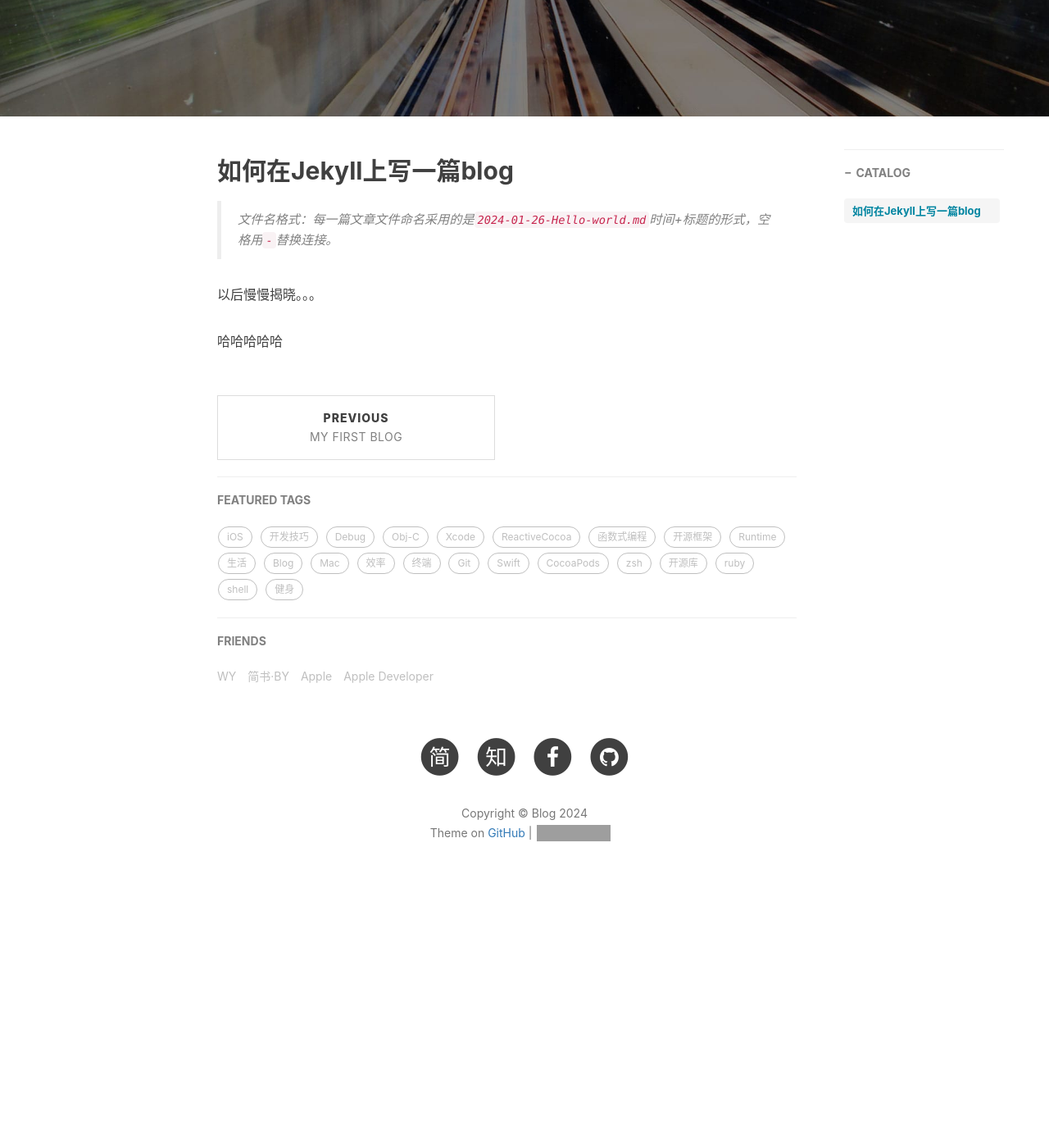
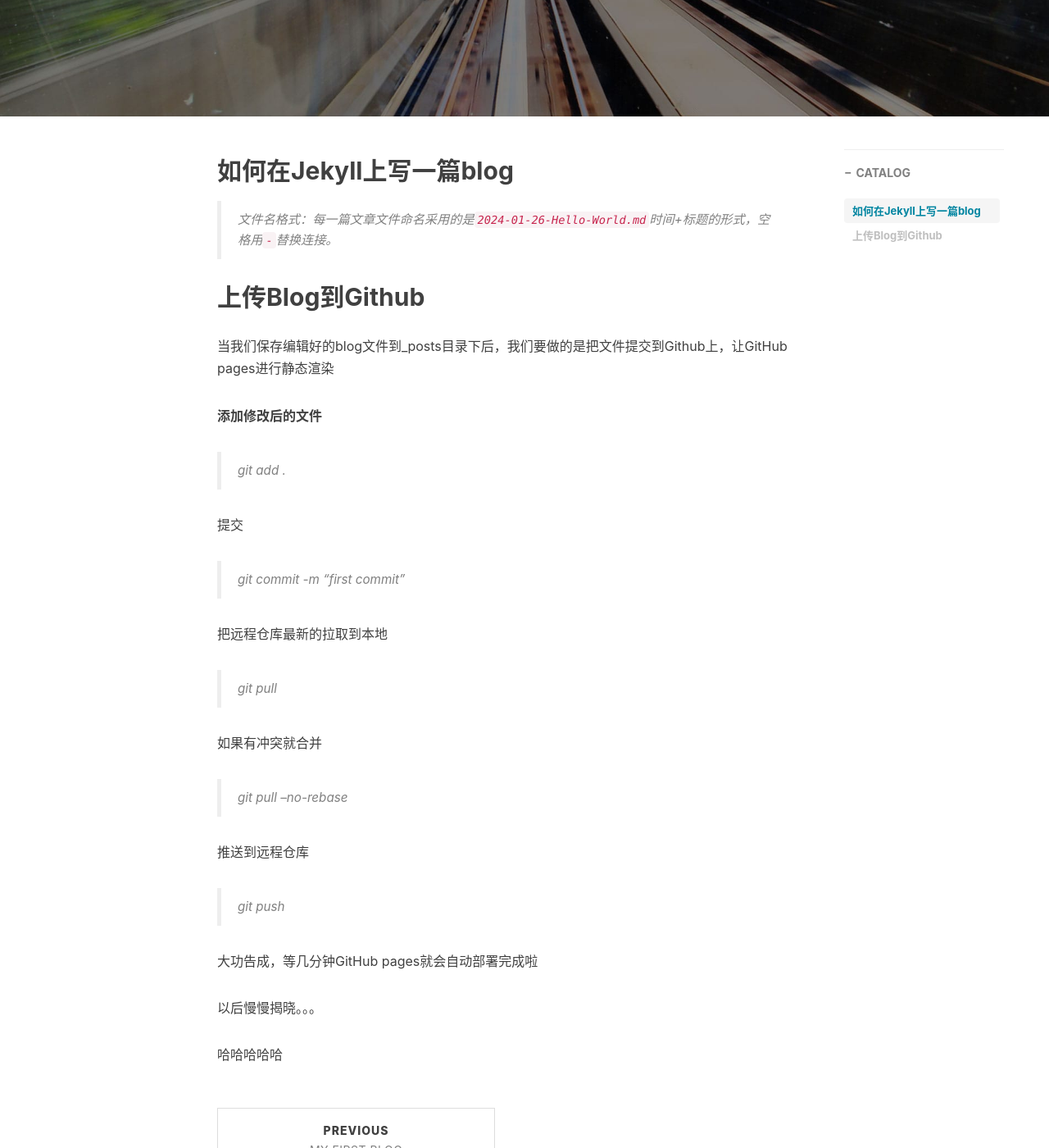
Before and after one commit to tongyongtao/tongyongtao.github.io, a Jekyll site: the page built from _posts/2024-01-26-如何在Jekyll上写一篇blog.md, in a window 1280 px wide and 1400 px high, scrolled down 381 px. Shown: the whole window at 82% size. Built offline with Jekyll 4.4.1, drawn with Linux system fonts in a browser that asks for light colours; nearby versions of some CDN libraries; comment, search, counter and statistics services are not loaded; before the commit the page ends 1501 px from its top, so only the background shows below that; some of the changed text lies outside the part shown; grey boxes are pictures that could not be loaded.

Commit message:
update blog

```diff
--- a/_posts/2024-01-26-如何在Jekyll上写一篇blog.md
+++ b/_posts/2024-01-26-如何在Jekyll上写一篇blog.md
@@ -1,7 +1,7 @@
 ---
 layout:     post   				    # 使用的布局（不需要改）
 title:      如何在Jekyll上写一篇blog 				# 标题
-subtitle:   如何在Jekyll上写一篇blog       #副标题
+subtitle:   边学，边记录       #副标题
 date:       2024-01-26 				  # 时间
 author:     Tong 						# 作者
 header-img: img/post-bg-2015.jpg 	#这篇文章标题背景图片
@@ -11,7 +11,43 @@ tags:								#标签
 ---
 
 ## 如何在Jekyll上写一篇blog
->文件名格式：每一篇文章文件命名采用的是`2024-01-26-Hello-world.md`时间+标题的形式，空格用`-`替换连接。
+>文件名格式：每一篇文章文件命名采用的是`2024-01-26-Hello-World.md`时间+标题的形式，空格用`-`替换连接。
+
+
+
+
+
+## 上传Blog到Github
+
+当我们保存编辑好的blog文件到_posts目录下后，我们要做的是把文件提交到Github上，让GitHub pages进行静态渲染
+
+**添加修改后的文件**
+
+> git add .
+
+提交
+
+> git commit -m "first commit"
+
+把远程仓库最新的拉取到本地
+
+> git pull
+
+如果有冲突就合并
+
+> git pull --no-rebase
+
+推送到远程仓库
+
+> git push
+
+
+
+大功告成，等几分钟GitHub pages就会自动部署完成啦
+
+
+
+
 
 
 
```
Also changed, not shown: 1 other file.
